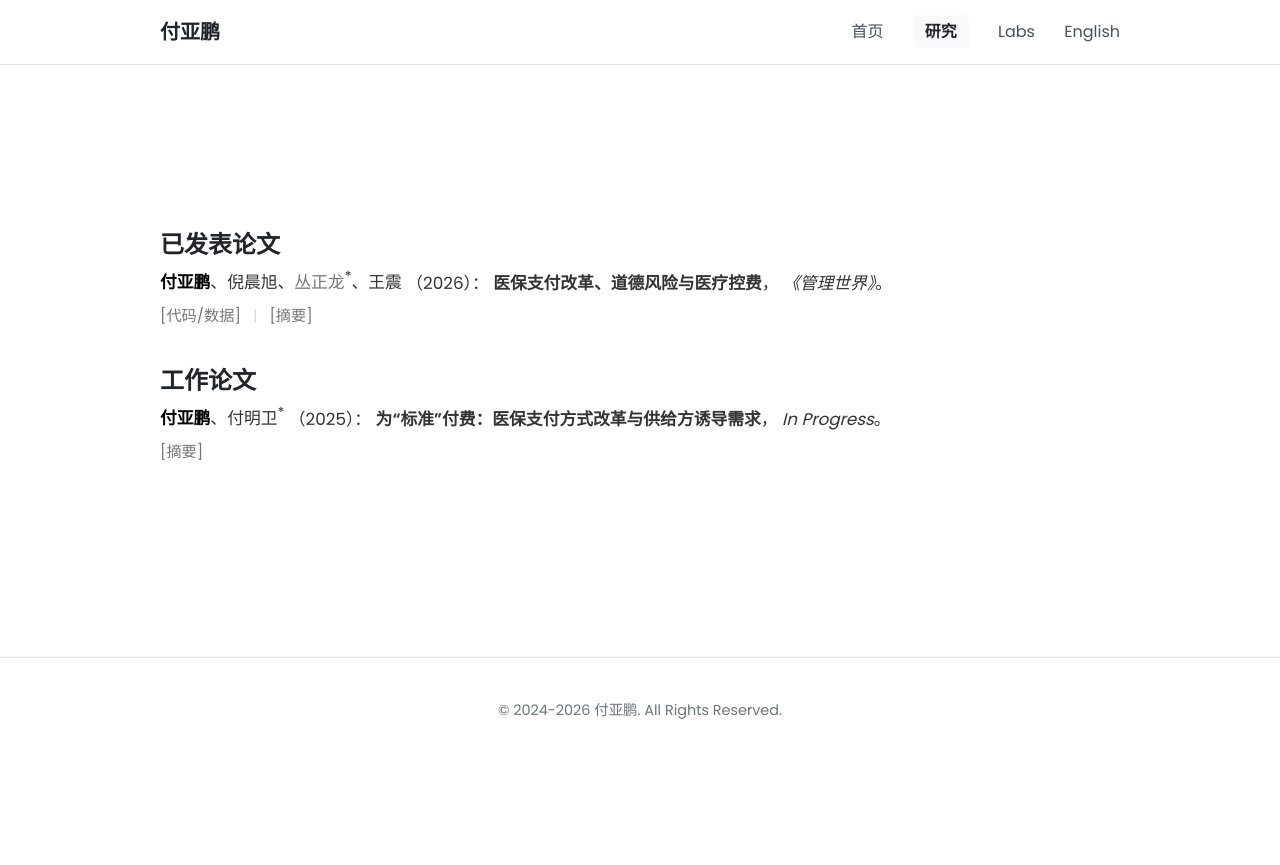
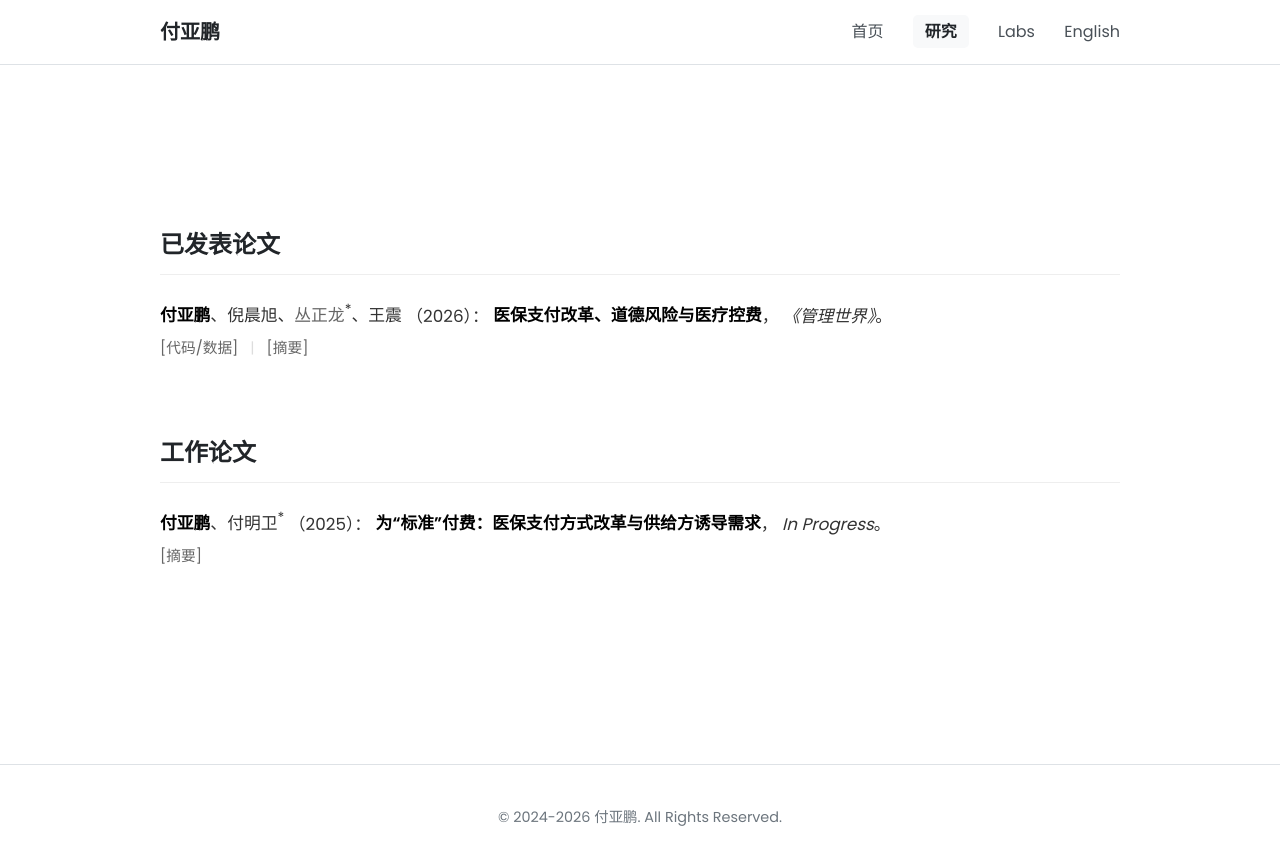
Before and after one commit to fyapeng/fyapeng.github.io, a Jekyll site: the page built from research.html, in a window 1280 px wide. Shown: the top 865 px of the page. Built offline with Jekyll 4.4.1, drawn with Linux system fonts in a browser that asks for light colours.

Commit message:
Update style.css

```diff
--- a/assets/css/style.css
+++ b/assets/css/style.css
@@ -218,9 +218,26 @@
   text-align: justify; /* 两端对齐 */
 }
 
-/* ---------- 3.5 Research Page Styles (极简学术引用风格) ---------- */
+/* ---------- 3.5 Research Page Styles (最终强力修正版) ---------- */
 
-/* 列表容器 */
+/* 1. 章节标题间距：增加已发表和工作论文之间的呼吸感 */
+.subsection-title {
+  margin-top: 4.5rem !important; /* 显著增加上方间距 */
+  margin-bottom: 1.5rem !important;
+  font-size: 1.5rem;
+  font-weight: 600;
+  color: var(--primary-color);
+  border-bottom: 1px solid #eee;
+  padding-bottom: 8px;
+}
+
+/* 第一个标题不需要多余间距 */
+.page-content h2:first-of-type,
+.page-content .subsection-title:first-child {
+  margin-top: 0 !important;
+}
+
+/* 2. 论文列表容器 */
 .paper-list {
   list-style: none;
   padding: 0;
@@ -228,58 +245,58 @@
 }
 
 .paper-entry {
-  margin-bottom: 2rem;
+  margin-bottom: 2.2rem;
   line-height: 1.7;
-  color: #333;
 }
 
-/* 引用文本样式 */
+/* 3. 彻底干掉顽固的蓝色/紫色链接 */
+/* 通过多种状态组合 + !important 强制覆盖 YML 注入的 HTML 标签样式 */
+.paper-entry a,
+.paper-entry a:link,
+.paper-entry a:visited,
+.paper-entry a font,
+.authors a,
+.authors a:visited {
+  color: #666 !important; /* 强制统一为灰色 */
+  text-decoration: none !important;
+  transition: color 0.2s ease;
+  background: transparent !important;
+}
+
+/* 鼠标悬停时变黑并出现下划线 */
+.paper-entry a:hover,
+.authors a:hover {
+  color: #000 !important;
+  text-decoration: underline !important;
+}
+
+/* 4. 正文样式 */
 .citation-text {
   font-size: 1.05rem;
   color: #333;
 }
 
-/* 作者样式：加粗自己，并处理其他作者的链接 */
-.authors strong {
+.citation-text strong {
   color: #000;
-  font-weight: 600;
 }
 
-/* 核心颜色控制：彻底解决紫色、蓝色链接问题 */
-.paper-entry a,
-.paper-entry a:link,
-.paper-entry a:visited,
-.paper-entry a:active {
-  color: #777 !important; /* 统一灰色，强制覆盖 YML 里的 inline 链接 */
-  text-decoration: none !important;
-  transition: all 0.2s ease;
-  border-bottom: none !important;
-}
-
-/* 鼠标悬停动画：变黑并显示下划线 */
-.paper-entry a:hover {
-  color: #000 !important;
-  text-decoration: underline !important;
-}
-
-/* 下方功能链接区域 (Manuscript | Slides 等) */
 .paper-actions {
   margin-top: 6px;
-  font-size: 0.95rem;
+  font-size: 0.92rem;
 }
 
 .paper-actions .sep {
   margin: 0 8px;
-  color: #ddd; /* 竖线分隔符颜色 */
+  color: #ddd; /* 竖线颜色 */
   user-select: none;
 }
 
-/* 摘要展示层 */
+/* 5. 摘要展示区域 */
 .abs-content {
   margin-top: 12px;
-  padding: 15px;
+  padding: 15px 20px;
   background-color: #f9f9f9;
-  border-left: 2px solid #eee;
+  border-left: 3px solid #eee;
   font-size: 0.92rem;
   color: #555;
   text-align: justify;
```
